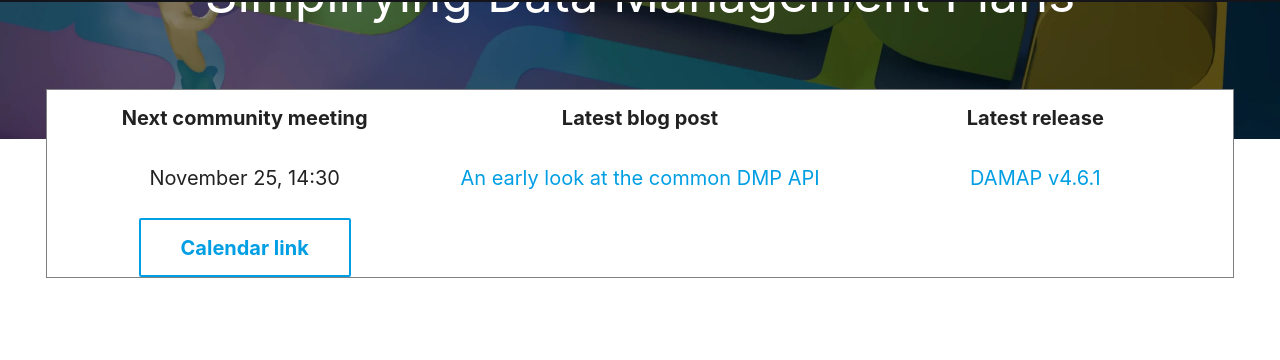
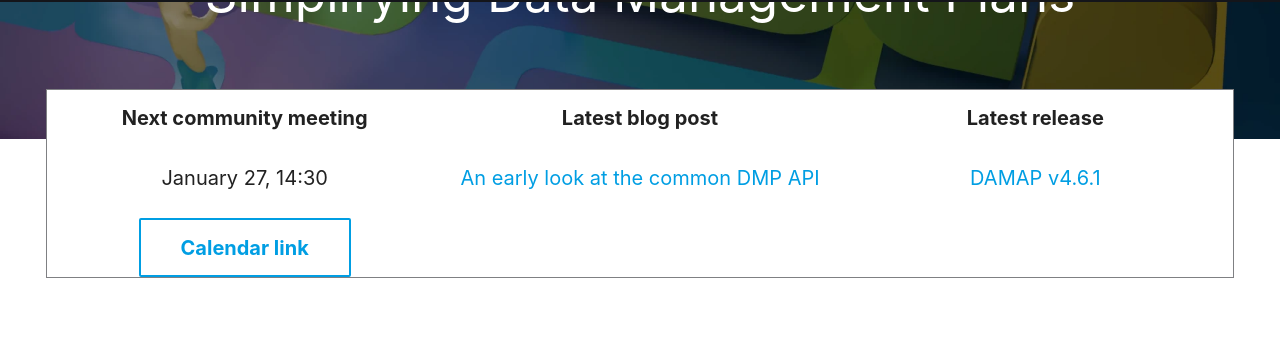
Before and after one commit to damap-org/damap-website, an MkDocs documentation site: the page built from docs/index.md, in a window 1280 px wide and 900 px high, scrolled down 311 px. Shown: the part 94-454 px from the top of the window. Built offline with MkDocs 1.6.1 and Material for MkDocs 9.7.7, drawn with Linux system fonts in a browser that asks for light colours; plug-ins that fetch from the network failed and are left out.

Commit message:
📅 Update next community meeting date

```diff
--- a/docs/index.md
+++ b/docs/index.md
@@ -12,7 +12,7 @@ title: DAMAP - Simplifying Data Management Plans
     <div class="infobox__item">
         <div class="infobox__title">Next community meeting</div>
         <div class="infobox__data">
-            <span class="infobox__text"><time datetime="2025-11-25T14:30:00+0100">November 25, 14:30</time></span>
+            <span class="infobox__text"><time datetime="2026-01-27T14:30:00+0100">January 27, 14:30</time></span>
             <a href="community-meeting.ics" class="md-button sm">Calendar link</a>
         </div>
     </div>
@@ -80,9 +80,9 @@ The content and structure of DAMAP is based on Science Europe's Core Requirement
 <div class="calendar__block">
 <div class="calendar" markdown>
     <h2>Next community meeting</h2>
-    <time datetime="2025-11-25T14:30:00+0100">
+    <time datetime="2026-01-27T14:30:00+0100">
         <span class="calendar__dow">Tue</span>
-        <span class="calendar__day">Nov 25</span>
+        <span class="calendar__day">Jan 27</span>
         <span class="calendar__time">14:30</span>
     </time>
     <footer>
```
